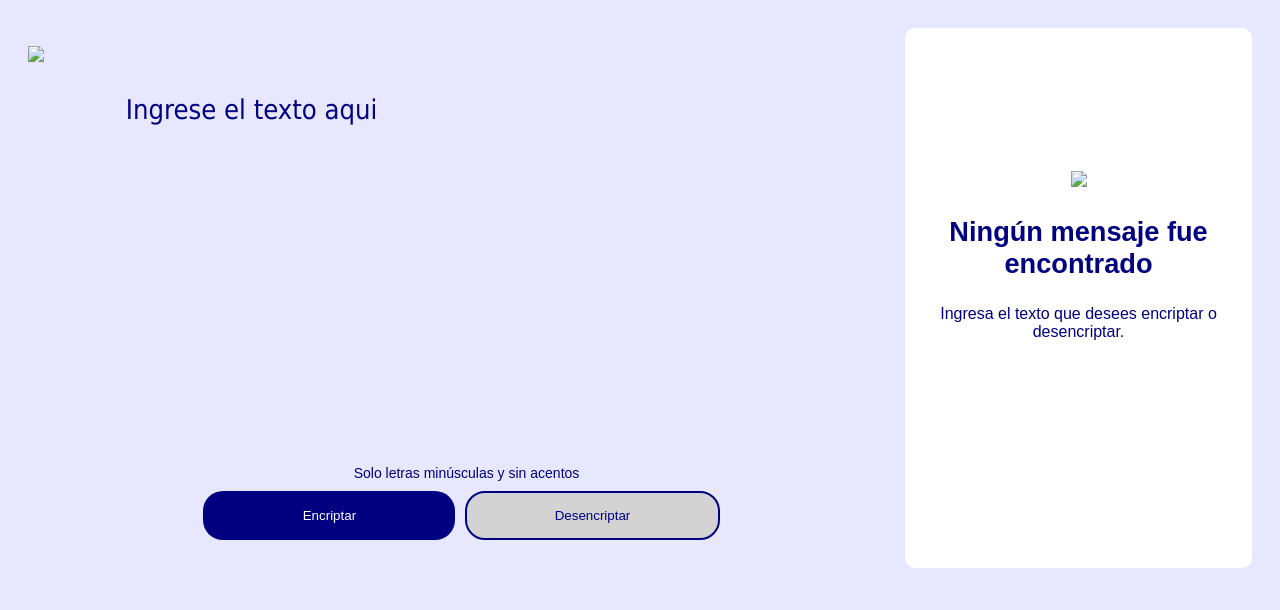
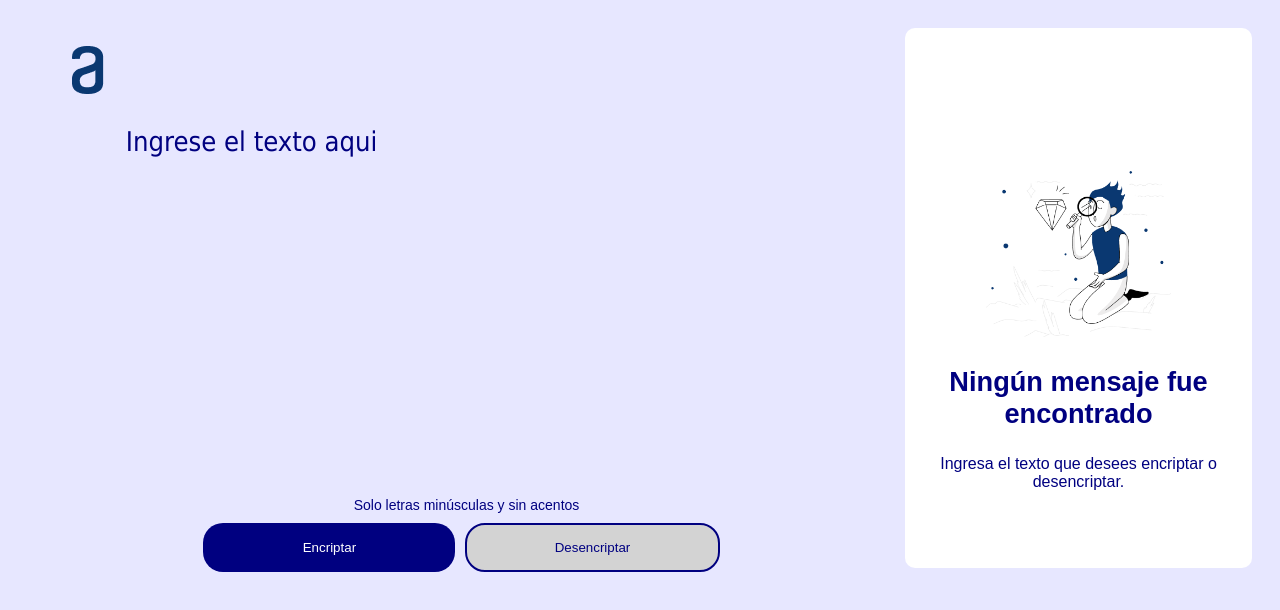
Before and after one commit to xoresotox/ProyectoFinalAlauraLatam, a plain HTML site: page index.html in a window 1280 px wide. Drawn offline with Linux system fonts and the light colour scheme; the site is published under a folder, as on GitHub Pages, so addresses that start at the root find nothing.

Commit message:
fix images 1

```diff
--- a/index.html
+++ b/index.html
@@ -9,7 +9,7 @@
     <div class="container">
         <div class="left">
             <div class="imagenLogo">
-                <img src="/imagenes/Logo-1.png">
+                <img src="imagenes/Logo-1.png">
             </div>
             <br>
             <div>
@@ -26,7 +26,7 @@
             </div>
         </div>
         <div class="right" id="right">
-            <img src="/imagenes/Muñeco.png" class="right-image">
+            <img src="imagenes/Muñeco.png" class="right-image">
             <div class="message">
                 <p id="mensajeFuerte">Ningún mensaje fue encontrado</p>
                 <p>Ingresa el texto que desees encriptar o desencriptar.</p>
```
